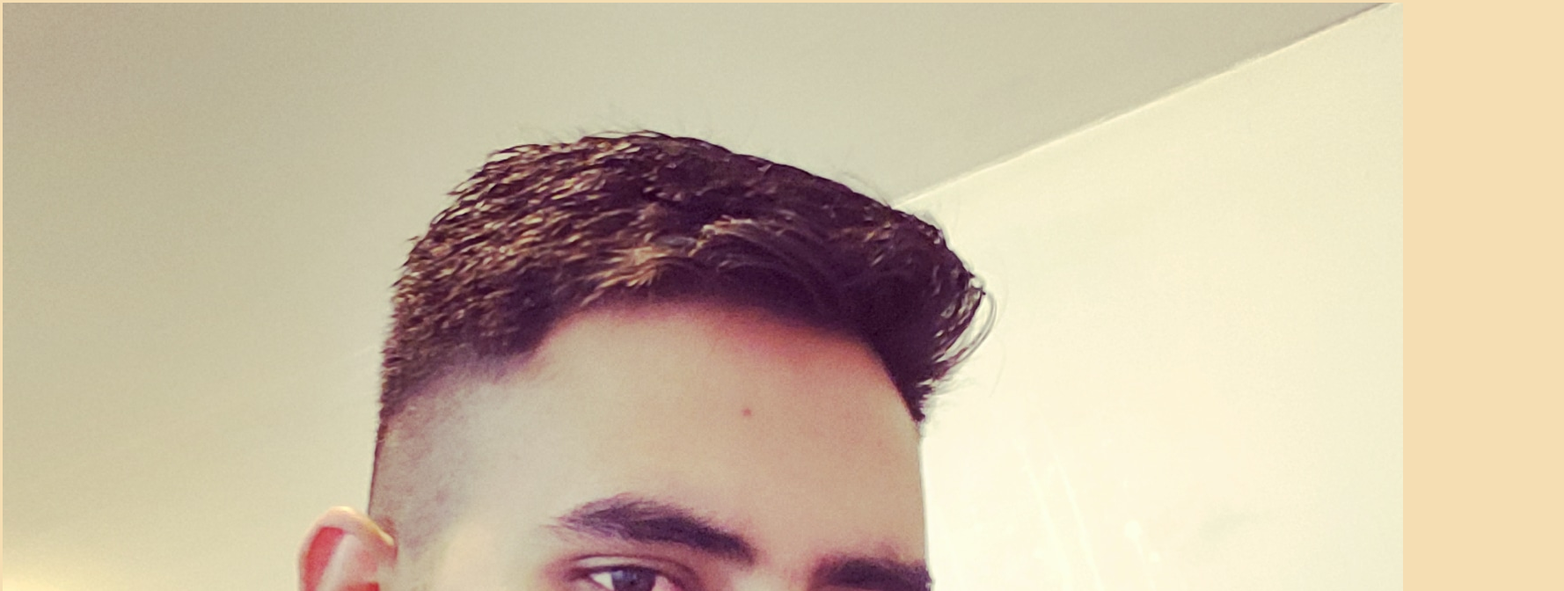
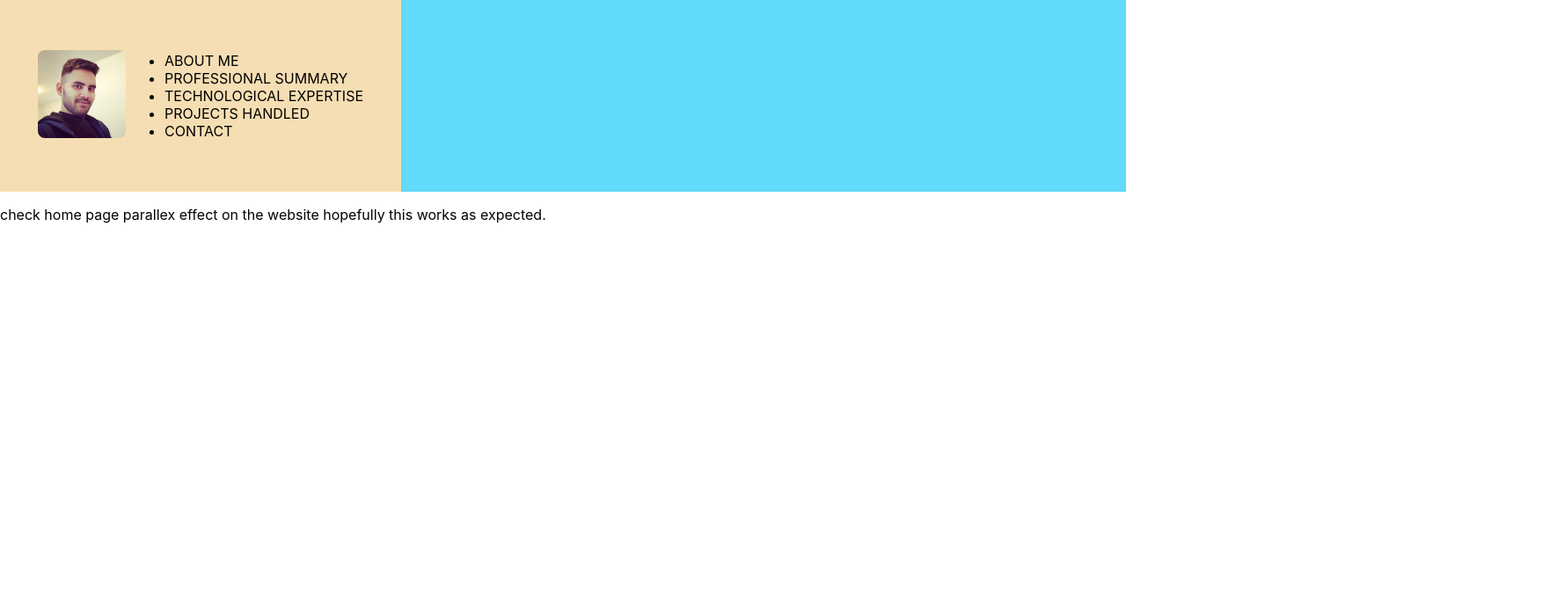
Before and after one commit to KiranAddagarla/ReactWebApplication, a React (Create React App) app: page / in a window 1280 px wide. Shown: the top 672 px of the page at 88% size, 1778 px wide, since content can reach past the window. Built offline with nearby package versions, Linux system fonts and the light colour scheme.

Commit message:
commit header section 3

```diff
--- a/src/App.css
+++ b/src/App.css
@@ -39,8 +39,18 @@
 
 .headerSection {
   background-color: #61dafb;
+  width: 100%;
+
 }
 
-.headerSection.headerContainer{
+.headerContainer{
+  padding: 40px;
   background-color: wheat;
 }
+
+.myPicture{
+  width: 100px;
+  height: 100px;
+  border-radius: 8px;
+  padding: auto;
+}
--- a/src/components/headerSection.js
+++ b/src/components/headerSection.js
@@ -6,20 +6,20 @@ const HeaderSection = () =>{
     return (
         <header>
             <div className = 'headerSection'>
-                <table className = 'headerSection headerContainer'>
+                <table className = 'headerContainer'>
                     <tr>
                         <td>
-                            <img src = {mypicture} />
+                            <img className = 'myPicture' src = {mypicture} />
                         </td>
                         <td>
                             <div>
-                                <ol>
+                                <ul>
                                     <li>ABOUT ME</li>
                                     <li>PROFESSIONAL SUMMARY</li>
                                     <li>TECHNOLOGICAL EXPERTISE</li>
                                     <li>PROJECTS HANDLED</li>
                                     <li>CONTACT</li>
-                                </ol>
+                                </ul>
                             </div>
                         </td>
                     </tr>
```
